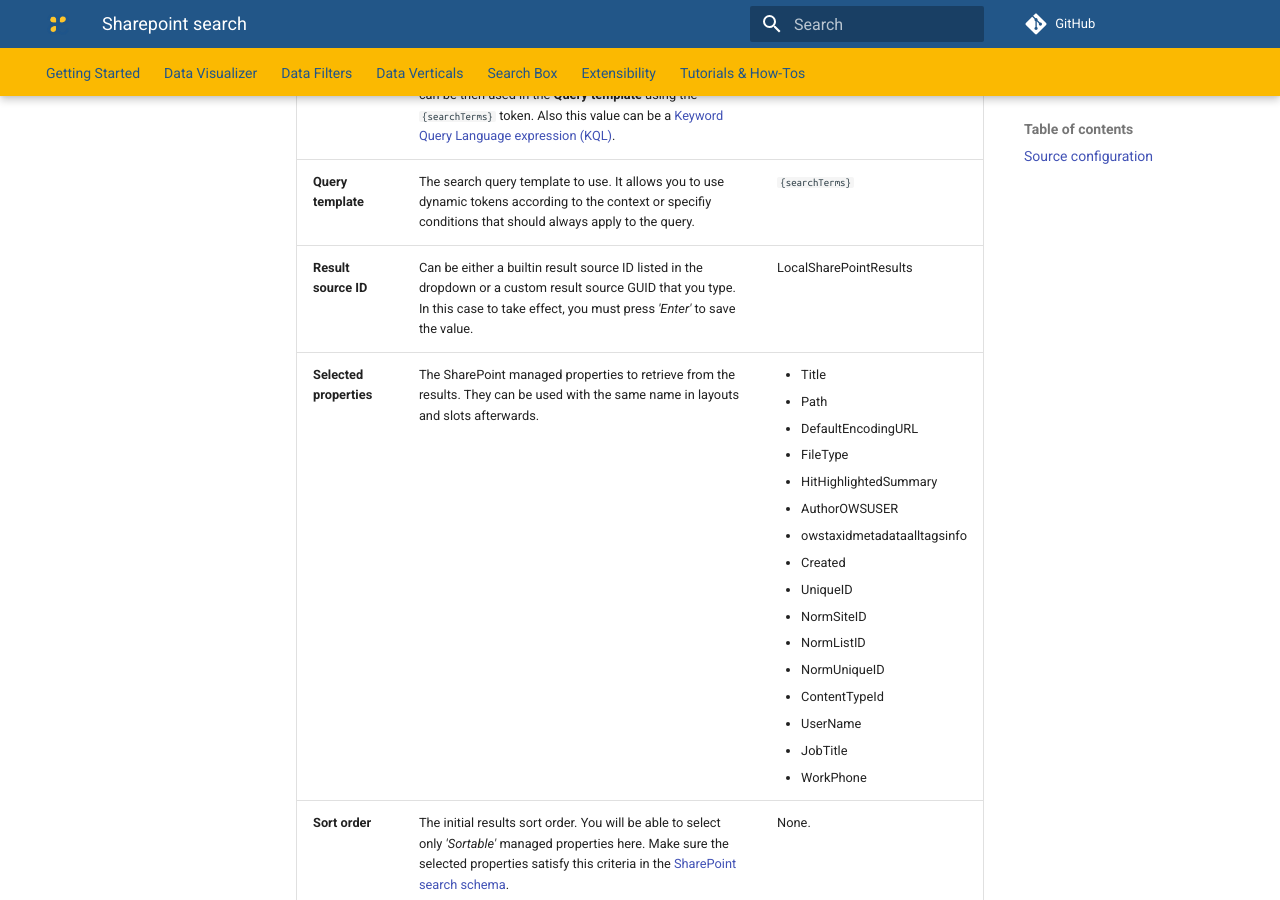
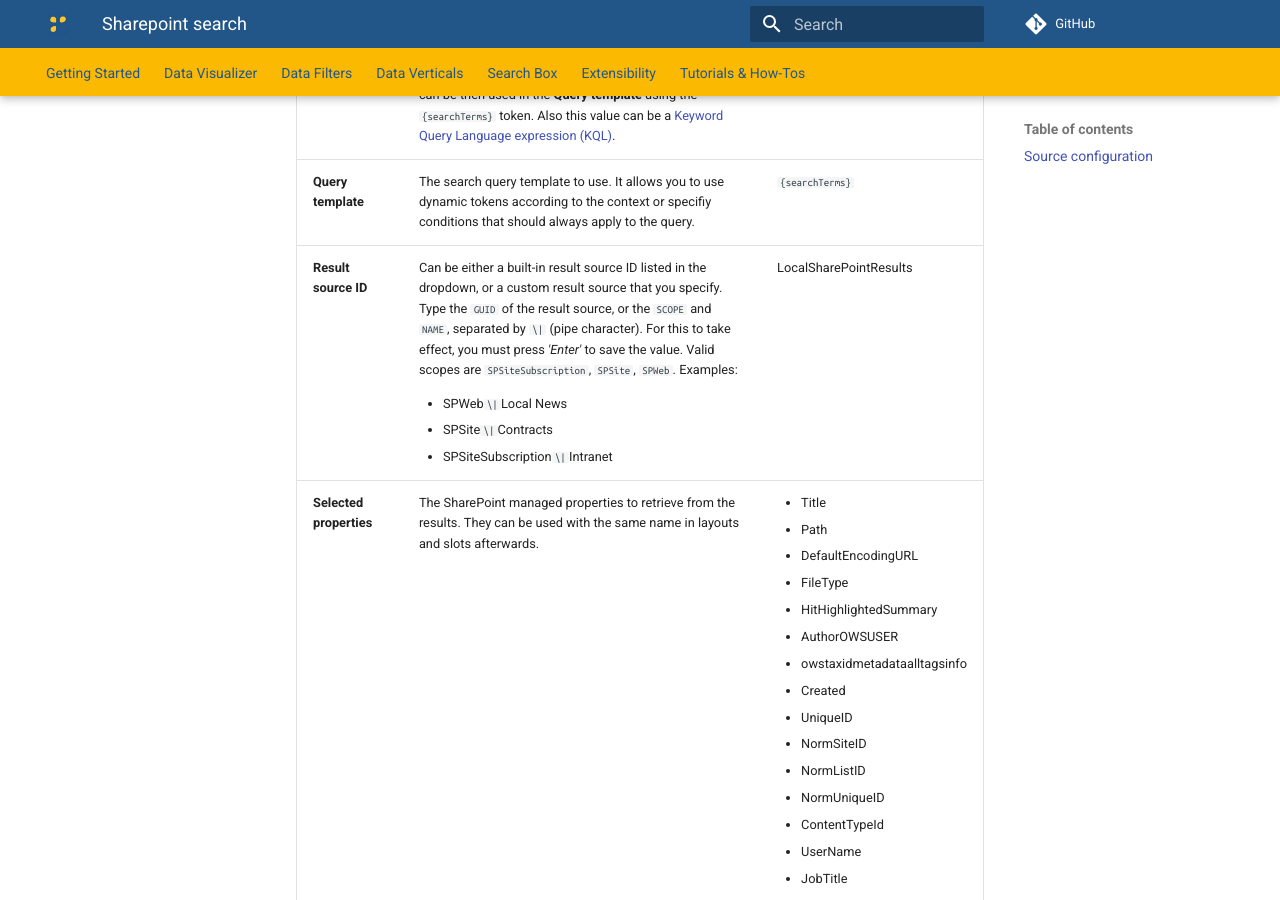
Before and after one commit to aequos-solutions/modern-data-visualizer, an MkDocs documentation site: the page built from docs/usage/data-visualizer/data-sources/sharepoint-search.md, in a window 1280 px wide and 900 px high, scrolled down 469 px. Built offline with MkDocs 1.6.1 and Material for MkDocs 9.7.7, drawn with Linux system fonts in a browser that asks for light colours; comment, search, counter and statistics services are not loaded.

Commit message:
#1076 - Added doc for result source name

```diff
--- a/docs/usage/data-visualizer/data-sources/sharepoint-search.md
+++ b/docs/usage/data-visualizer/data-sources/sharepoint-search.md
@@ -8,7 +8,7 @@ The _'SharePoint Search'_ data source retrieve items from the SharePoint search
 | ------- |---------------- | ---------- |
 | **Query text** | The input query text to pass to the search engine. This setting is not configurable directly in the data source options. To enable it you use go the the third configuration page of the Web Part and selected either a static or dynamic value (Ex: from a connected search box Web Part). See [the connection documentation](#) for more information on how to configure this option. This value can be then used in the **Query template** using the `{searchTerms}` token. Also this value can be a [Keyword Query Language expression (KQL)](https://docs.microsoft.com/en-us/sharepoint/dev/general-development/keyword-query-language-kql-syntax-reference). | None.
 | **Query template** | The search query template to use. It allows you to use dynamic tokens according to the context or specifiy conditions that should always apply to the query. | `{searchTerms}`
-| **Result source ID** | Can be either a builtin result source ID listed in the dropdown or a custom result source GUID that you type. In this case to take effect, you must press _'Enter'_ to save the value. | LocalSharePointResults
+| **Result source ID** | Can be either a built-in result source ID listed in the dropdown, or a custom result source that you specify. Type the `GUID` of the result source, or the `SCOPE` and `NAME`, separated by `\|` (pipe character). For this to take effect, you must press _'Enter'_ to save the value. Valid scopes are `SPSiteSubscription`, `SPSite`, `SPWeb`. Examples: <ul><li>SPWeb`\|`Local News</li><li>SPSite`\|`Contracts</li><li>SPSiteSubscription`\|`Intranet</li></ul> | LocalSharePointResults
 | **Selected properties** | The SharePoint managed properties to retrieve from the results. They can be used with the same name in layouts and slots afterwards. | <ul><li>Title</li><li>Path</li><li>DefaultEncodingURL</li><li>FileType</li><li>HitHighlightedSummary</li><li>AuthorOWSUSER</li><li>owstaxidmetadataalltagsinfo</li><li>Created</li><li>UniqueID</li><li>NormSiteID</li><li>NormListID</li><li>NormUniqueID</li><li>ContentTypeId</li><li>UserName</li><li>JobTitle</li><li>WorkPhone</ul>
 | **Sort order** | The initial results sort order. You will be able to select only _'Sortable'_ managed properties here. Make sure the selected  properties satisfy this criteria in the [SharePoint search schema](https://docs.microsoft.com/en-us/sharepoint/technical-reference/crawled-and-managed-properties-overview). | None.
 | **Refinement filters** | The initial refinement filters to apply to the query. Both KQL (Keyword Query Language) and FQL ([Fast Query Language](https://docs.microsoft.com/en-us/sharepoint/dev/general-development/fast-query-language-fql-syntax-reference)) expressions work here (Ex: KQL `FileType:docx`, FQL: `FileType:equals("docx")`). They will be apply every time to the current search query regarless selected filters from connected Web Parts. Notice: for strign expressions, use `"` isntead of `'`. | None.
```
